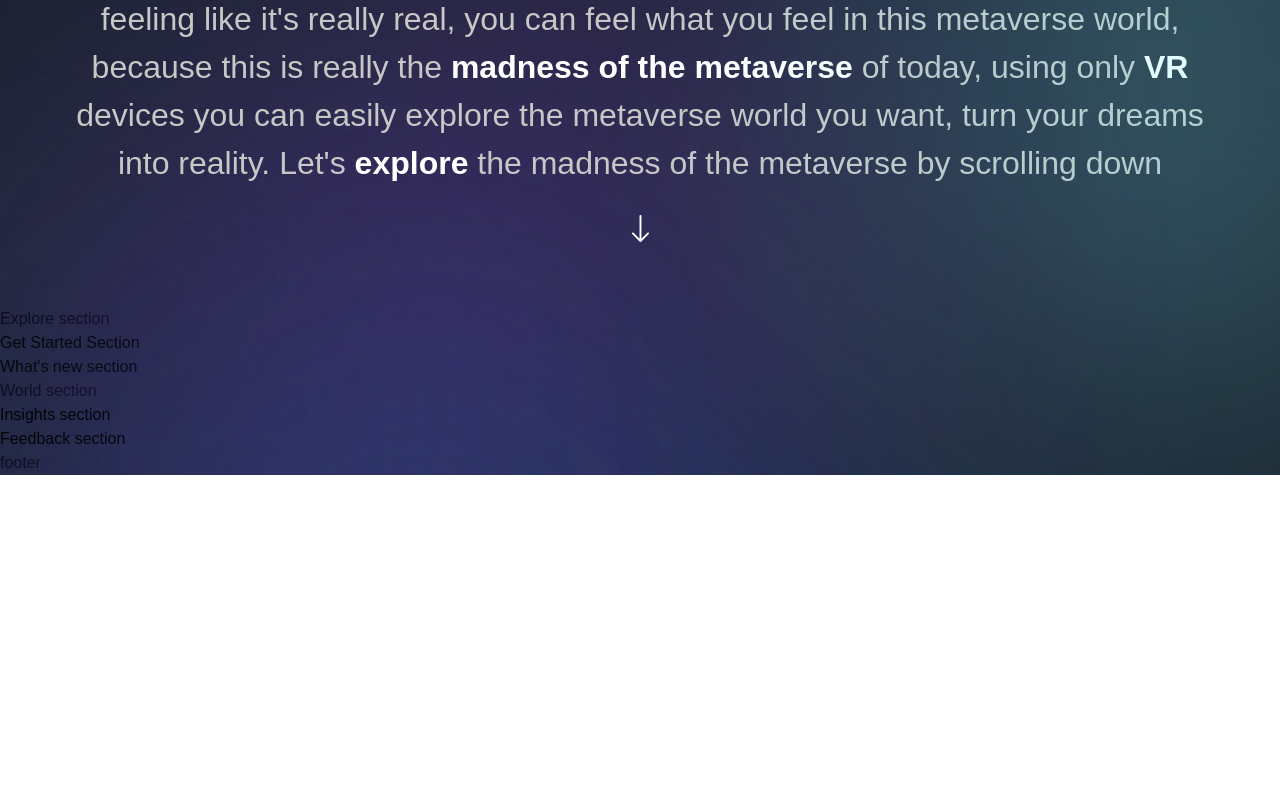
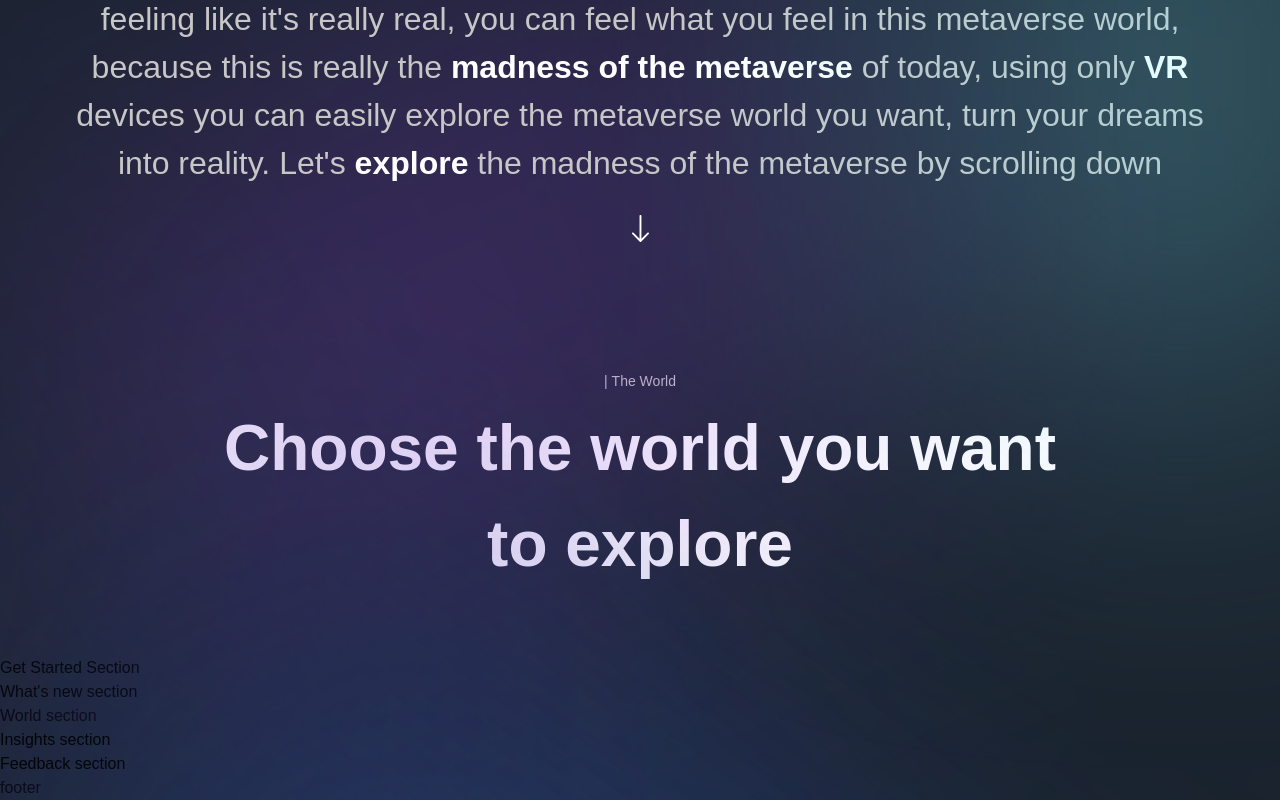
Before and after one commit to Animasso/modern-ux, a Next.js app: page / in a window 1280 px wide. Shown: the part 1314-2114 px from the top of the page. Before the commit the page ends 1789 px from the top, so only its background shows below. Built offline with nearby package versions, Linux system fonts and the light colour scheme; a web font is replaced by a local one.

Commit message:
add: start the explore page

```diff
--- a/components/CustomTexts.jsx
+++ b/components/CustomTexts.jsx
@@ -15,4 +15,13 @@ export const TypingText = ({ title, textStyles }) => (
   </motion.p>
 );
 
-export const TitleText = ({ title, textStyles }) => <h2>Title Text</h2>;
+export const TitleText = ({ title, textStyles }) => (
+  <motion.h2
+    variants={textVariant2}
+    initial="hidden"
+    whileInView="show"
+    className={` mt-[8px] font-bold md:text-[64px] text-[40px] text-white  ${textStyles}`}
+  >
+    {title}
+  </motion.h2>
+);
--- a/sections/Explore.jsx
+++ b/sections/Explore.jsx
@@ -1,8 +1,30 @@
-'use client';
-
+"use client";
+import { motion } from "framer-motion";
+import { useState } from "react";
+import style from "../styles";
+import { staggerContainer } from "../utils/motion";
+import { TypingText, ExploreCard, TitleText } from "../components";
+import { exploreWorlds } from "../constants";
 const Explore = () => (
-  <section>
-    Explore section
+  <section className={`${style.paddings}`} id="explore">
+    <motion.div
+      variants={staggerContainer}
+      initial="hidden"
+      whileInView="show"
+      viewport={{ once: false, amount: 0.25 }}
+      className={`${style.innerWidth} mx-auto flex flex-col`}
+    >
+      <TypingText title="| The World" textStyles="text-center" />
+      <TitleText
+        title={
+          <>
+            Choose the world you want
+            <br className=" md:block hidden" /> to explore
+          </>
+        }
+        textStyles={"text-center"}
+      />
+    </motion.div>
   </section>
 );
 
```
